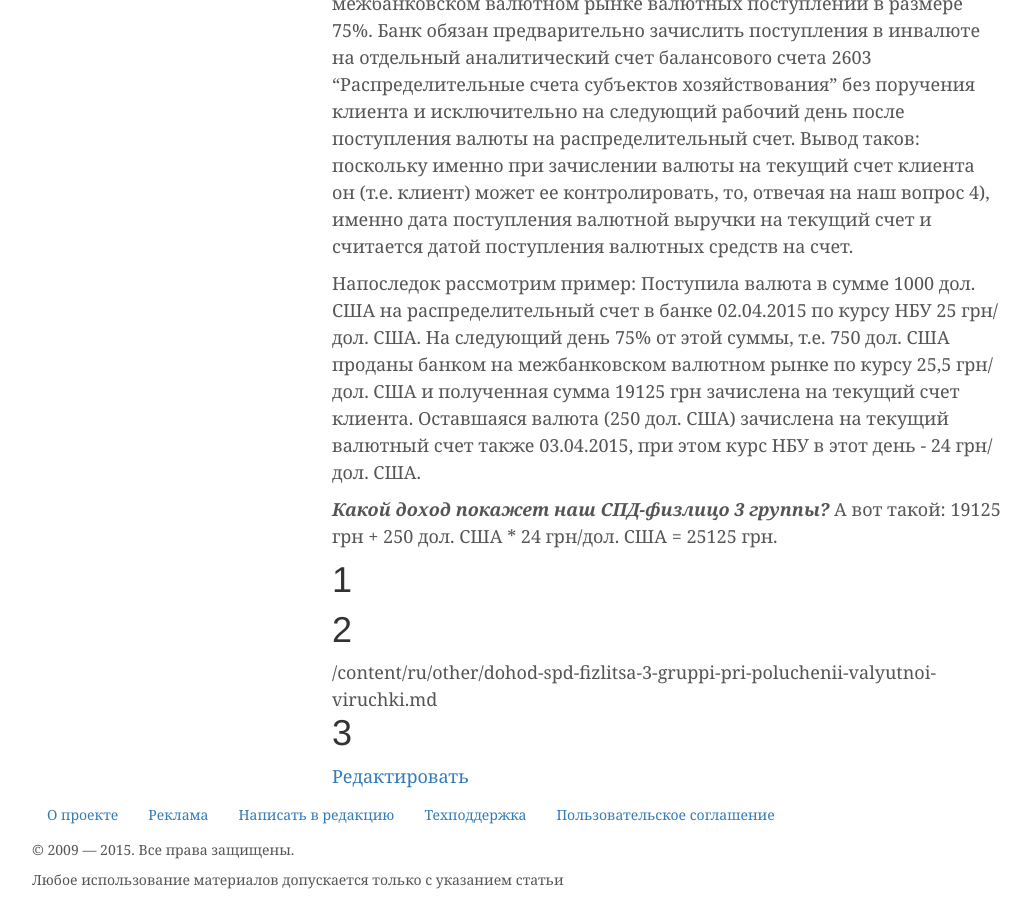
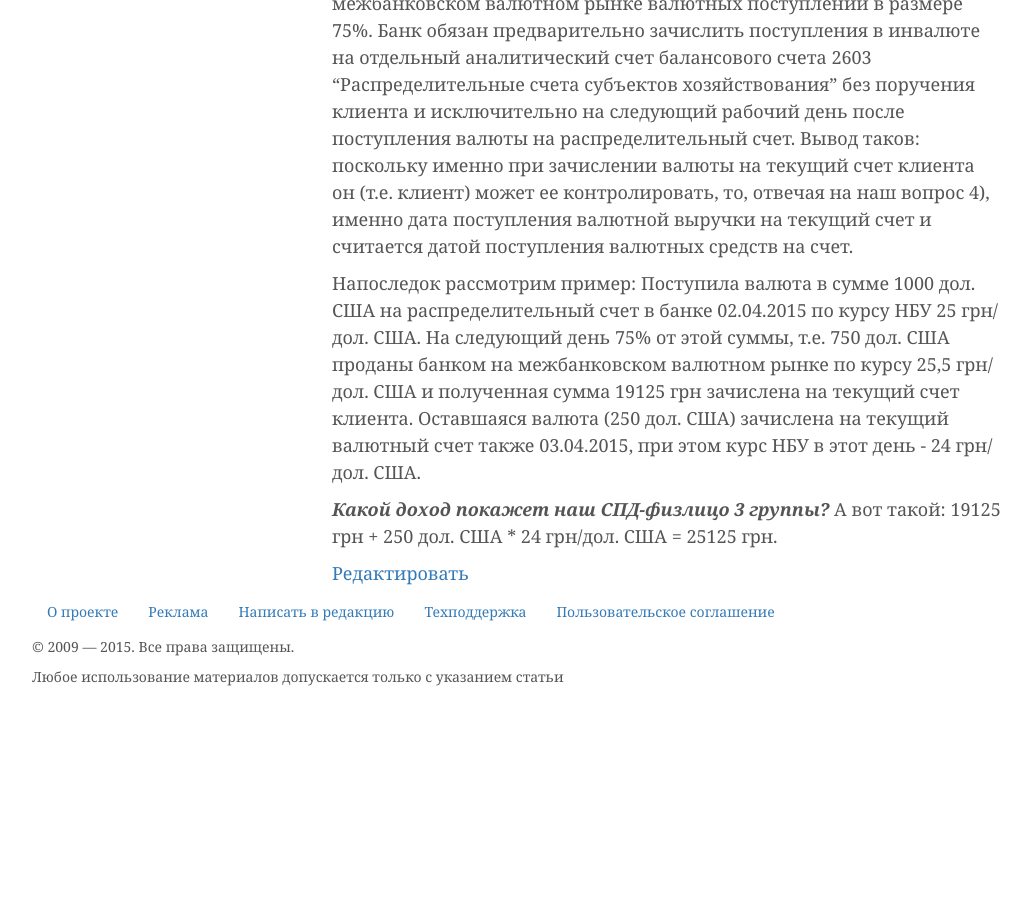
Before and after one commit to itinua/itinua.github.io, a Jekyll site: the page built from content/ru/other/dohod-spd-fizlitsa-3-gruppi-pri-poluchenii-valyutnoi-viruchki.md, in a window 1280 px wide and 900 px high, scrolled down 1809 px. Shown: the whole window, without its empty margins (23-1054 px from the left). Built offline with Jekyll 4.4.1, drawn with Linux system fonts in a browser that asks for light colours; after the commit the page ends 2506 px from its top, so only the background shows below that.

Commit message:
change title

```diff
--- a/_layouts/article.html
+++ b/_layouts/article.html
@@ -45,13 +45,8 @@
         <a href="/" >Назад</a>
         {{content}}
 
-            <h1>1</h1>
-            {{site.githubedit}}
-            <h1>2</h1>
-            {{page.url | replace:'.html','.md' }}
-            <h1>3</h1>
 
-          <a href=" {{site.githubedit}}{{page.url | replace:'.html','.md' }}">Редактировать</a>
+          <a href="https://github.com/itinua/itinua.github.io/blob/master{{page.url | replace:'.html','.md' }}">Редактировать</a>
 
 
         </div><!-- /.blog-main -->
```
